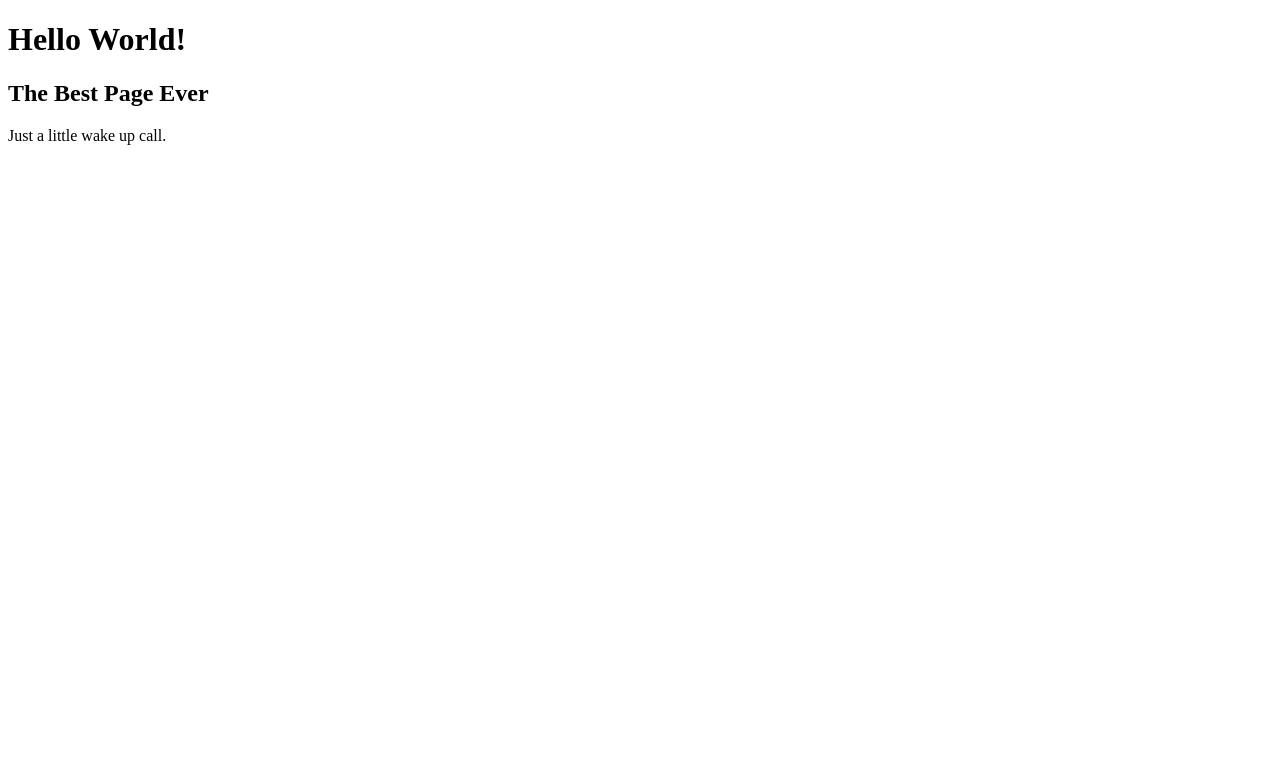
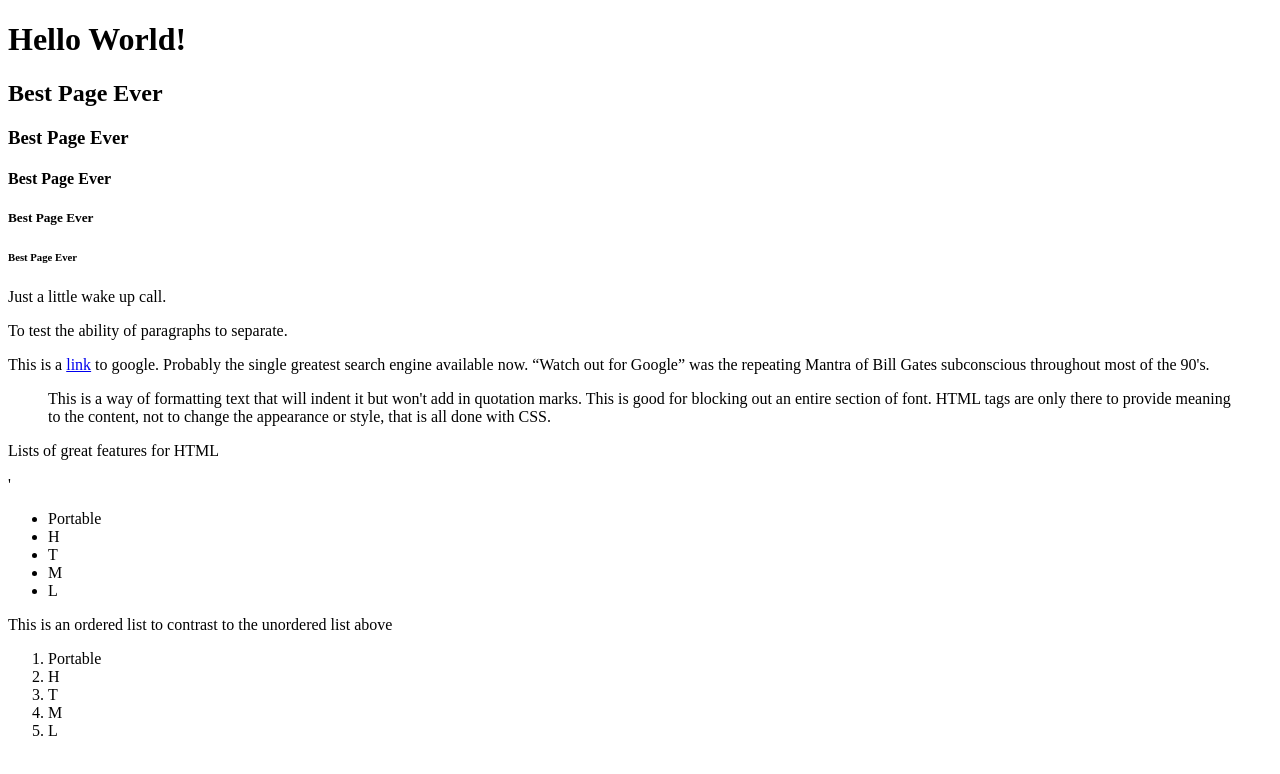
Before and after one commit to SterlingPriceFS/mdv-projects, a plain HTML site: page Matrix Training Zone/index.html in a window 1280 px wide. Drawn offline with Linux system fonts and the light colour scheme.

Commit message:
Completed Semantic Markup in tronmockup.html

```diff
--- a/Matrix Training Zone/index.html
+++ b/Matrix Training Zone/index.html
@@ -19,8 +19,32 @@
 	<script src="js/main.js" type="text/javascript"></script>
 	</head>
 	<body>
+	<!-- Shows all the different headers available -->
 	<h1>Hello World!</h1>
-	<h2>The Best Page Ever</h2>
+	<h2>Best Page Ever</h2>
+	<h3>Best Page Ever</h3>
+	<h4>Best Page Ever</h4>
+	<h5>Best Page Ever</h5>
+	<h6>Best Page Ever</h6>
 	<p>Just a little wake up call.</p>
+	<p>To test the ability of paragraphs to separate.</p>
+	<p>This is a <a href ="http://www.google.com">link</a> to google. Probably the single greatest search engine available now. <q>Watch out for Google</q> was the repeating Mantra of Bill Gates subconscious throughout most of the 90's.  </p>
+	<blockquote>This is a way of formatting text that will indent it but won't add in quotation marks. This is good for blocking out an entire section of font. HTML tags are only there to provide meaning to the content, not to change the appearance or style, that is all done with CSS.</blockquote>
+	<p>Lists of great features for HTML</p>'
+	<ul>
+		<li>Portable</li>
+		<li>H</li>
+		<li>T</li>
+		<li>M</li>
+		<li>L</li>
+	</ul>
+	<p>This is an ordered list to contrast to the unordered list above</p>
+	<ol>
+		<li>Portable</li>
+		<li>H</li>
+		<li>T</li>
+		<li>M</li>
+		<li>L</li>
+	</ol>
 	</body>
 </HTML>
```
Also changed, not shown: Matrix Training Zone/tronmockup.html (added, +53 -0 lines), Matrix Training Zone/form.html (added).
